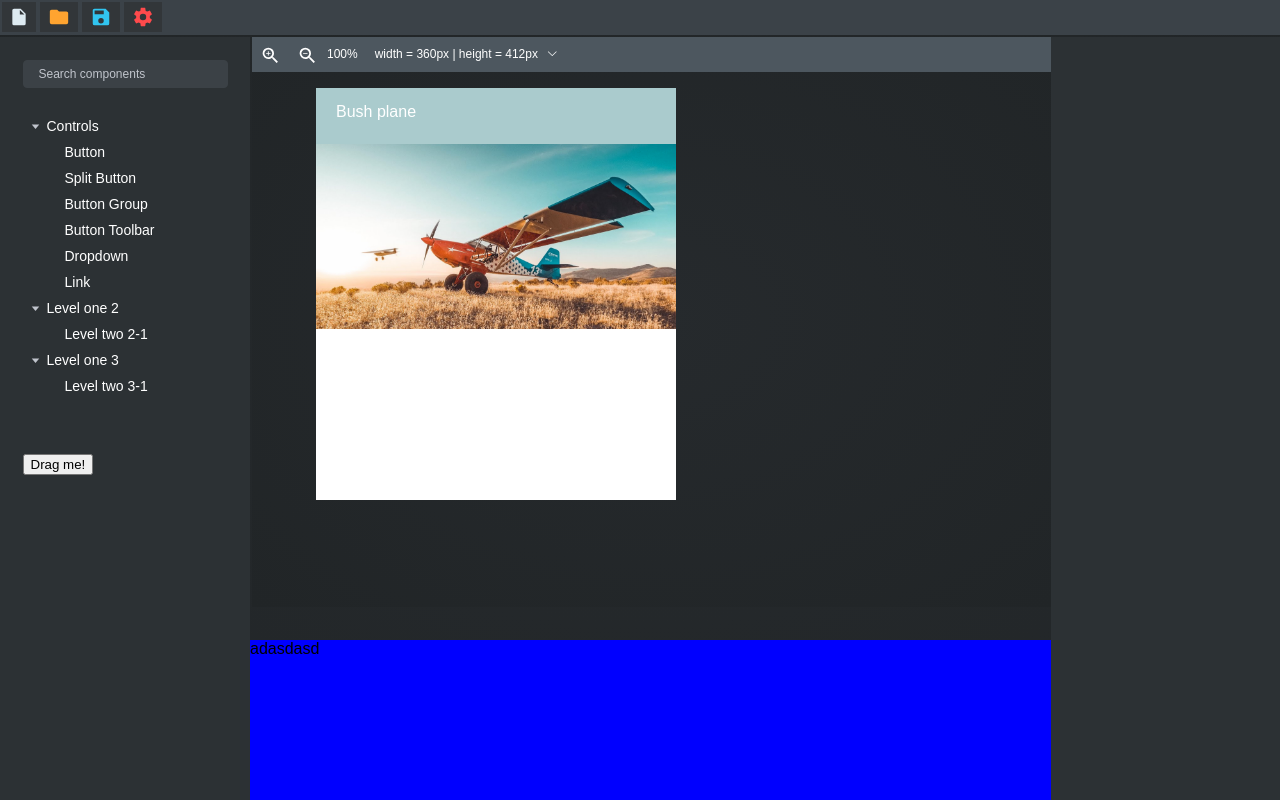
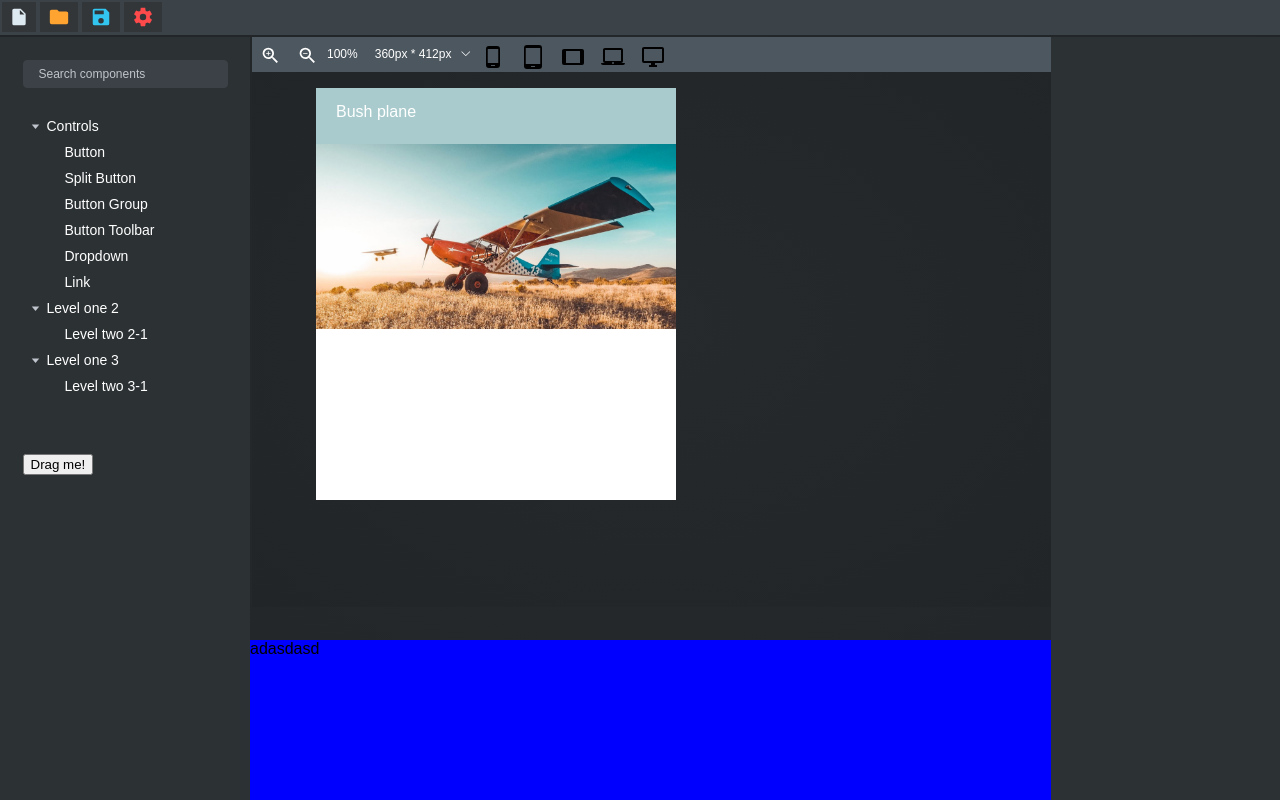
Before and after one commit to tmilost/Web_design_tool, a Vue app: page /#/ in a window 1280 px wide. Built offline with nearby package versions, Linux system fonts and the light colour scheme.

Commit message:
redefine string and adding device svg

```diff
--- a/src/components/CenterPanel.vue
+++ b/src/components/CenterPanel.vue
@@ -38,6 +38,38 @@
           </div>
         </el-dropdown-menu>
       </el-dropdown>
+      <div class="deviceType">
+        <svg style="width:24px;height:24px" viewBox="0 0 24 24">
+          <path
+            fill="currentColor"
+            d="M17.25,18H6.75V4H17.25M14,21H10V20H14M16,1H8A3,3 0 0,0 5,4V20A3,3 0 0,0 8,23H16A3,3 0 0,0 19,20V4A3,3 0 0,0 16,1Z"
+          />
+        </svg>
+        <svg style="width:24px;height:24px" viewBox="0 0 24 24">
+          <path
+            fill="currentColor"
+            d="M19.25,19H4.75V3H19.25M14,22H10V21H14M18,0H6A3,3 0 0,0 3,3V21A3,3 0 0,0 6,24H18A3,3 0 0,0 21,21V3A3,3 0 0,0 18,0Z"
+          />
+        </svg>
+        <svg style="width:24px;height:24px" viewBox="0 0 24 24">
+          <path
+            fill="currentColor"
+            d="M19,18H5V6H19M21,4H3C1.89,4 1,4.89 1,6V18A2,2 0 0,0 3,20H21A2,2 0 0,0 23,18V6C23,4.89 22.1,4 21,4Z"
+          />
+        </svg>
+        <svg style="width:24px;height:24px" viewBox="0 0 24 24">
+          <path
+            fill="currentColor"
+            d="M12,19A1,1 0 0,1 11,18A1,1 0 0,1 12,17A1,1 0 0,1 13,18A1,1 0 0,1 12,19M4,5H20V16H4M20,18A2,2 0 0,0 22,16V5C22,3.89 21.1,3 20,3H4C2.89,3 2,3.89 2,5V16A2,2 0 0,0 4,18H0A2,2 0 0,0 2,20H22A2,2 0 0,0 24,18H20Z"
+          />
+        </svg>
+        <svg style="width:24px;height:24px" viewBox="0 0 24 24">
+          <path
+            fill="currentColor"
+            d="M21,16H3V4H21M21,2H3C1.89,2 1,2.89 1,4V16A2,2 0 0,0 3,18H10V20H8V22H16V20H14V18H21A2,2 0 0,0 23,16V4C23,2.89 22.1,2 21,2Z"
+          />
+        </svg>
+      </div>
     </div>
     <div class="mainCanvas" :style="zoomChange1">
       <div class="canvas" :style="deviceSizeValue">
@@ -157,15 +189,31 @@ export default {
       ];
     },
     changeString(str) {
+      str = str.split("");
       var a = str.indexOf(";");
-      var b = str.indexOf(":");
+      var firstW = str.indexOf("w");
+
+      str[a] = " * ";
+
+      var char = 5;
+      for (var i = 0; i <= char; ++i) {
+        var a1 = firstW + i;
+
+        str[a1] = " ";
+      }
+
+      str = str.join("");
       str = str.split("");
-      str[a] = " | ";
-      str[b] = " = ";
+      var firstH = str.indexOf("h");
+      for (var n = 0; n <= char + 1; ++n) {
+        var b1 = firstH + n;
+
+        str[b1] = " ";
+      }
       var c = str.indexOf(";");
-      var d = str.indexOf(":");
+
       str[c] = "  ";
-      str[d] = " = ";
+
       str = str.join("");
       return str;
     },
```
